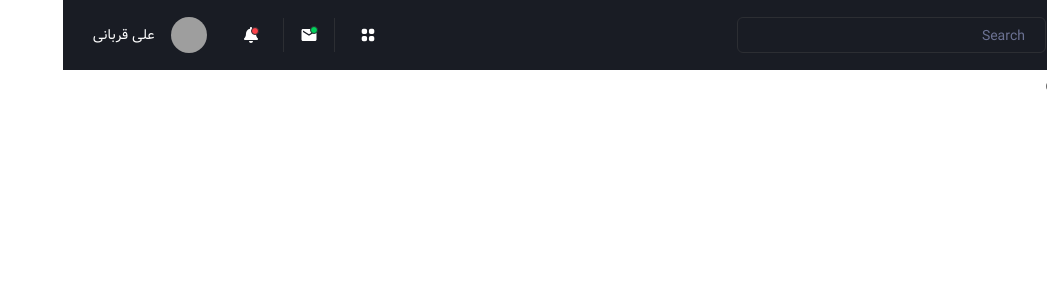
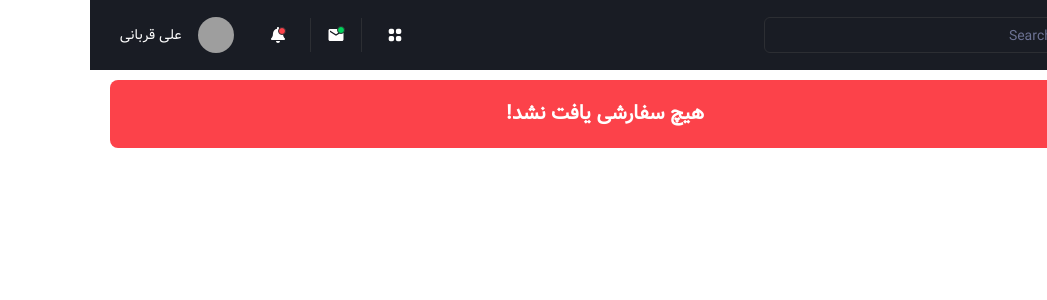
Before and after one commit to sina-sheikhali/CMS-store, a React (Create React App) app: page /orders in a window 1280 px wide. Shown: the top 300 px of the page, without its empty margins (233-1280 px from the left). Built offline with nearby package versions, Linux system fonts and the light colour scheme; grey boxes are pictures that could not be loaded.

Commit message:
Developed ErrorBox component and import in pages

```diff
--- /dev/null
+++ b/src/Components/ErrorBox/ErrorBox.js
@@ -0,0 +1,9 @@
+import React from "react";
+
+export default function ErrorBox({ msg }) {
+  return (
+    <div className="bg-redColor text-white flex items-center justify-center p-5 rounded-lg mx-5">
+      <h1 className="font-bold text-xl">{msg}</h1>
+    </div>
+  );
+}
--- a/src/pages/Comments/Comments.js
+++ b/src/pages/Comments/Comments.js
@@ -1,5 +1,10 @@
 import React from "react";
+import ErrorBox from "../../Components/ErrorBox/ErrorBox";
 
 export default function Comments() {
-  return <div>Comments</div>;
+  return (
+    <div>
+      <ErrorBox msg={"هیچ کامنتی یافت نشد!"} />
+    </div>
+  );
 }
--- a/src/pages/Discounts/Discounts.js
+++ b/src/pages/Discounts/Discounts.js
@@ -1,5 +1,10 @@
 import React from "react";
+import ErrorBox from "../../Components/ErrorBox/ErrorBox";
 
 export default function Discounts() {
-  return <div>Discounts</div>;
+  return (
+    <div>
+      <ErrorBox msg={"هیچ کد تخفیفی یافت نشد!"} />
+    </div>
+  );
 }
--- a/src/pages/Orders/Orders.js
+++ b/src/pages/Orders/Orders.js
@@ -1,5 +1,10 @@
 import React from "react";
+import ErrorBox from "../../Components/ErrorBox/ErrorBox";
 
 export default function Orders() {
-  return <div>Orders</div>;
+  return (
+    <div>
+      <ErrorBox msg={"هیچ سفارشی یافت نشد!"} />
+    </div>
+  );
 }
--- a/src/pages/Products/Products.js
+++ b/src/pages/Products/Products.js
@@ -1,5 +1,10 @@
 import React from "react";
+import ErrorBox from "../../Components/ErrorBox/ErrorBox";
 
 export default function Products() {
-  return <div>Products</div>;
+  return (
+    <div>
+      <ErrorBox msg={"هیچ محصولی یافت نشد!"} />
+    </div>
+  );
 }
--- a/src/pages/Users/Users.js
+++ b/src/pages/Users/Users.js
@@ -1,5 +1,10 @@
 import React from "react";
+import ErrorBox from "../../Components/ErrorBox/ErrorBox";
 
 export default function Users() {
-  return <div>Users</div>;
+  return (
+    <div>
+      <ErrorBox msg={"هیچ کاربری یافت نشد!"} />
+    </div>
+  );
 }
```
